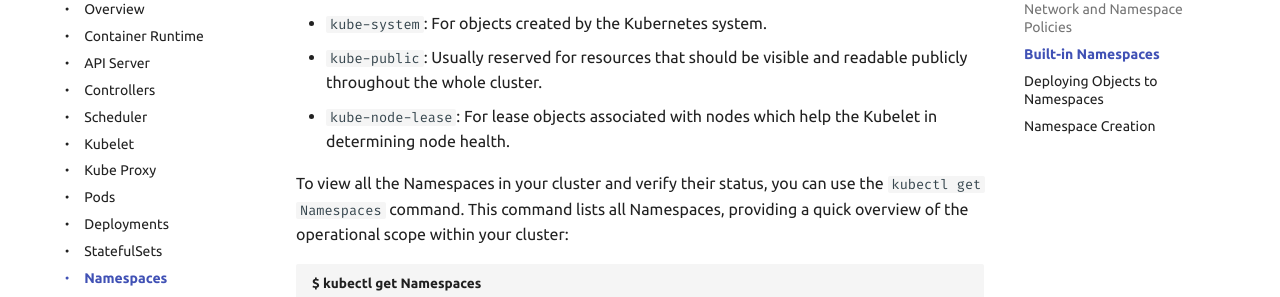
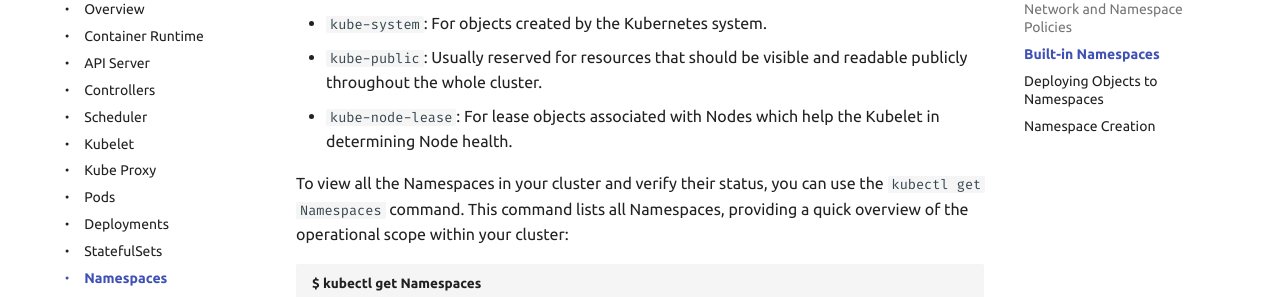
Before and after one commit to Braundo/kubernetes-guide, an MkDocs documentation site: the page built from docs/core-concepts/namespaces.md, in a window 1280 px wide and 900 px high, scrolled down 1031 px. Shown: the part 153-450 px from the top of the window. Built offline with MkDocs 1.6.1 and Material for MkDocs 9.7.7, drawn with Linux system fonts in a browser that asks for light colours.

```diff
--- a/docs/core-concepts/namespaces.md
+++ b/docs/core-concepts/namespaces.md
@@ -22,7 +22,7 @@ Kubernetes starts with several built-in Namespaces:
 - `default`: The space where objects are placed if no other Namespace is specified.
 - `kube-system`: For objects created by the Kubernetes system.
 - `kube-public`: Usually reserved for resources that should be visible and readable publicly throughout the whole cluster.
-- `kube-node-lease`: For lease objects associated with nodes which help the Kubelet in determining node health.
+- `kube-node-lease`: For lease objects associated with Nodes which help the Kubelet in determining Node health.
 
 To view all the Namespaces in your cluster and verify their status, you can use the `kubectl get Namespaces` command. This command lists all Namespaces, providing a quick overview of the operational scope within your cluster:
 
```
